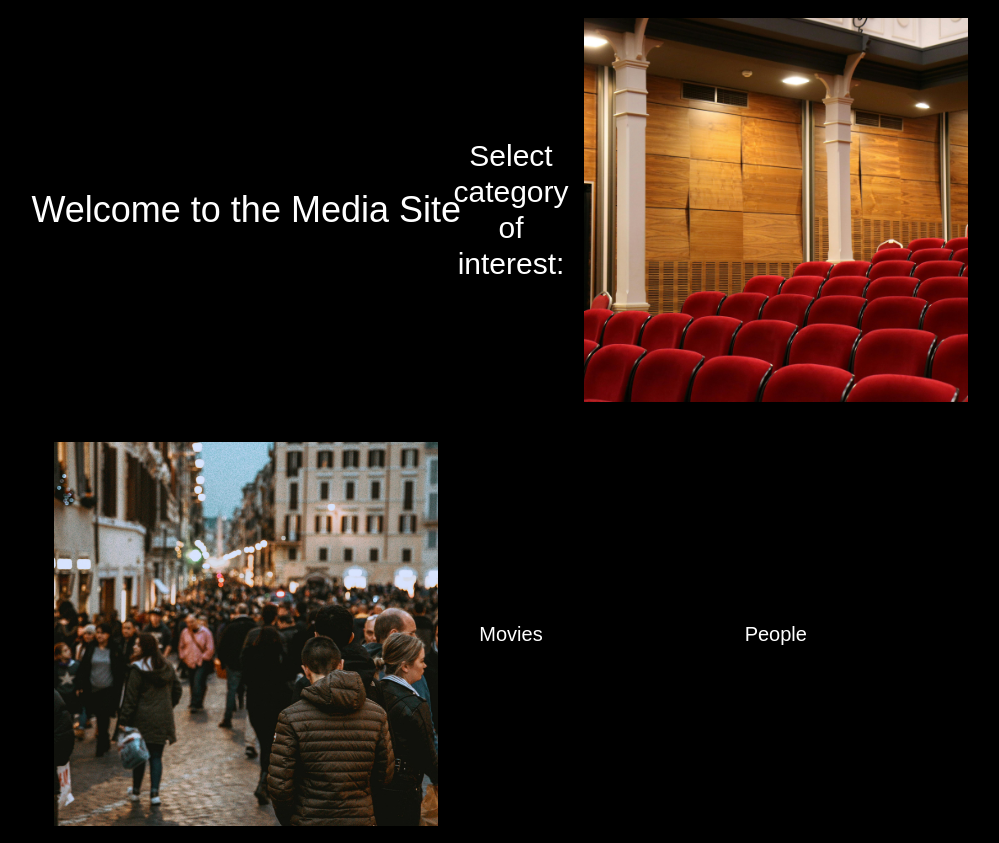
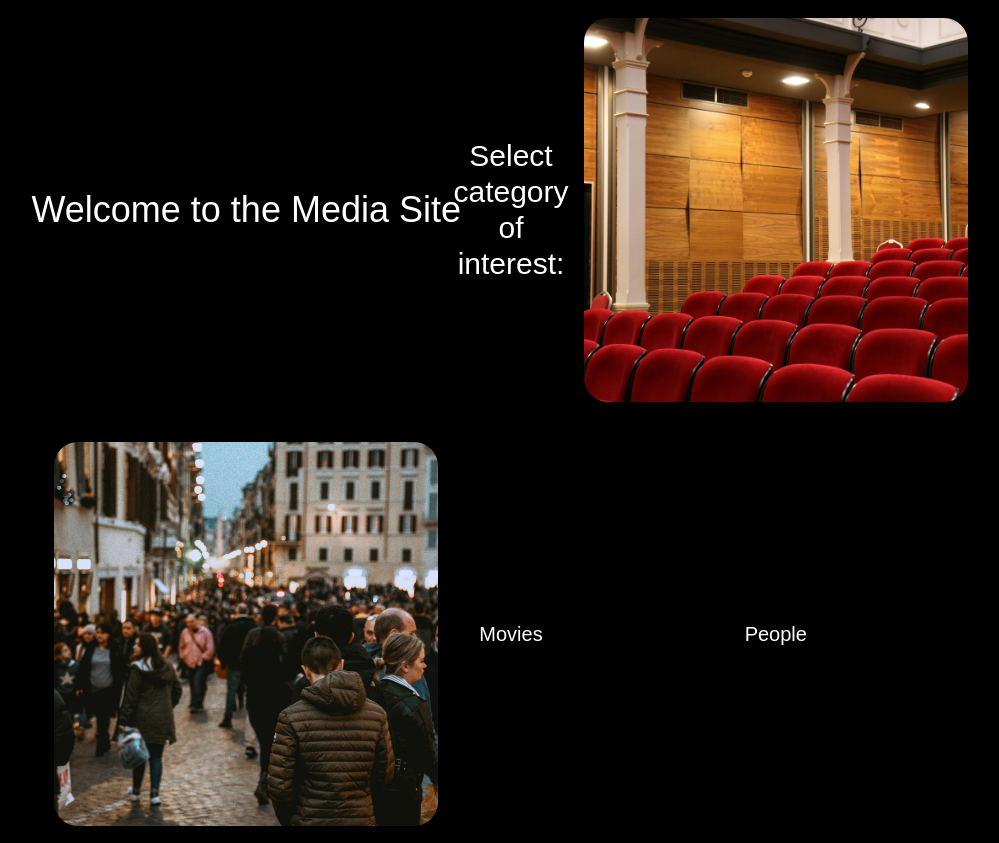
Before and after one commit to gabholli/media-site, a Next.js app: page / in a window 1280 px wide. Shown: the whole page, without its empty margins (129-1128 px from the left). Built offline with nearby package versions, Linux system fonts and the light colour scheme; what @savvywombat/tailwindcss-grid-areas would draw is missing.

Commit message:
Added border radius to images

```diff
--- a/src/pages/index.tsx
+++ b/src/pages/index.tsx
@@ -10,12 +10,12 @@ const Index = () => {
         <h1 className='grid-in-greeting text-3xl lg:text-4xl text-center'>Welcome to the Media Site</h1>
         <h1 className='text-2xl lg:text-3xl grid-in-title text-center'>Select category of interest:</h1>
         <img
-          className='h-64 w-full bg-cover object-cover md:size-96 grid-in-image1'
+          className='h-64 w-full bg-cover object-cover md:size-96 grid-in-image1 rounded-3xl'
           src="/movie-theater.jpg"
           alt="Theater"
         ></img>
         <img
-          className='h-64 w-full object-cover md:size-96 grid-in-image2'
+          className='h-64 w-full object-cover md:size-96 grid-in-image2 rounded-3xl'
           src="/people.jpg"
           alt="People"
         ></img>
--- a/src/pages/media/movie_files/Movies.tsx
+++ b/src/pages/media/movie_files/Movies.tsx
@@ -70,7 +70,7 @@ const Movies = () => {
 
       <div key={movie.id}
         className='flex flex-col justify-between items-center bg-zinc-800 p-6 gap-y-8 text-center m-6'>
-        <img className="h-64 w-full object-cover"
+        <img className="h-64 w-full object-cover rounded-3xl"
           src={`https://image.tmdb.org/t/p/original${movie.poster_path}`}
           alt="Movie"
         ></img>
--- a/src/pages/watchlist/Watchlist.tsx
+++ b/src/pages/watchlist/Watchlist.tsx
@@ -27,7 +27,7 @@ const Watchlist = () => {
 
             <div key={item.id}
                 className='flex flex-col justify-between items-center bg-zinc-800 p-6 gap-y-8 text-center m-6'>
-                <img className="h-64 w-full object-cover"
+                <img className="h-64 w-full object-cover rounded-3xl"
                     src={`https://image.tmdb.org/t/p/original${item.poster_path}`}
                     alt="item"
                 ></img>
```
